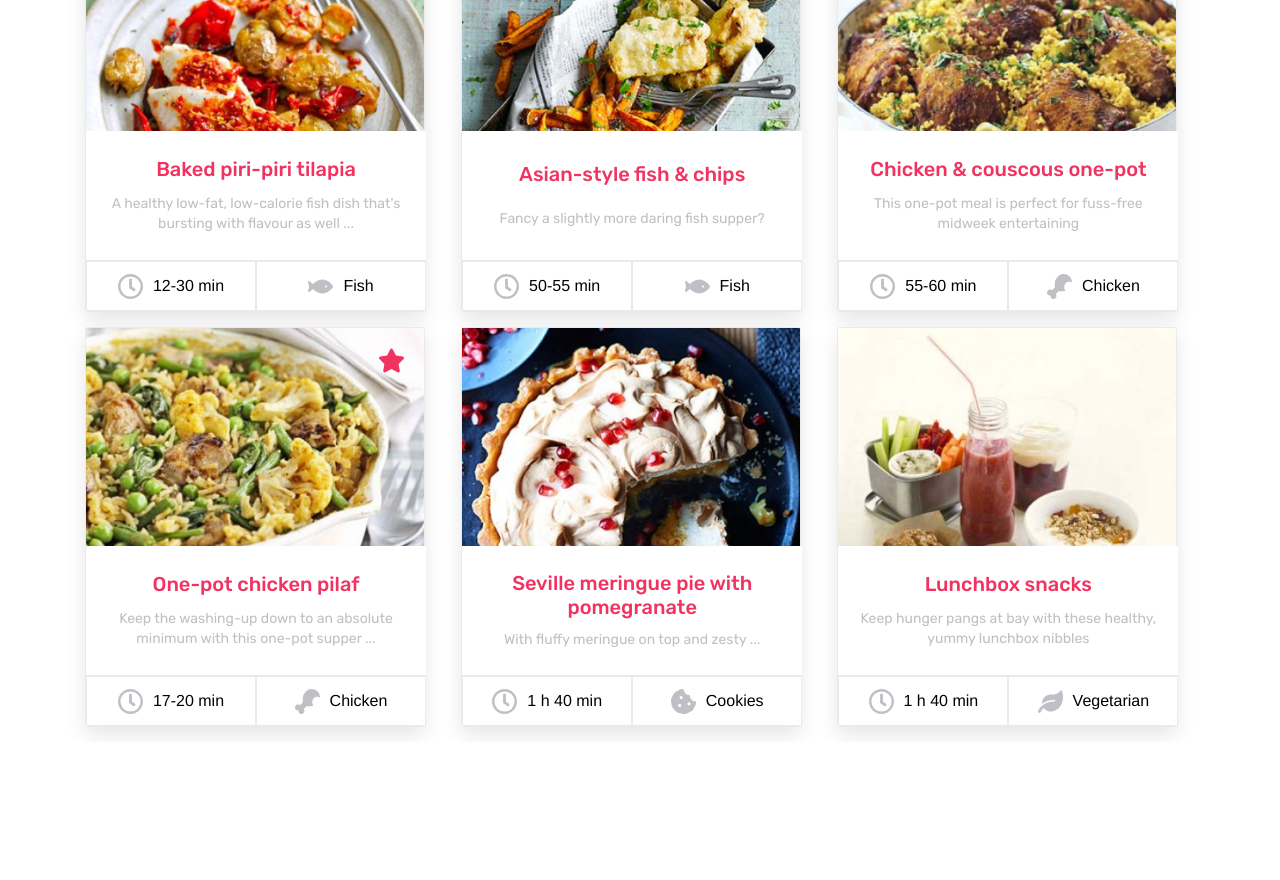
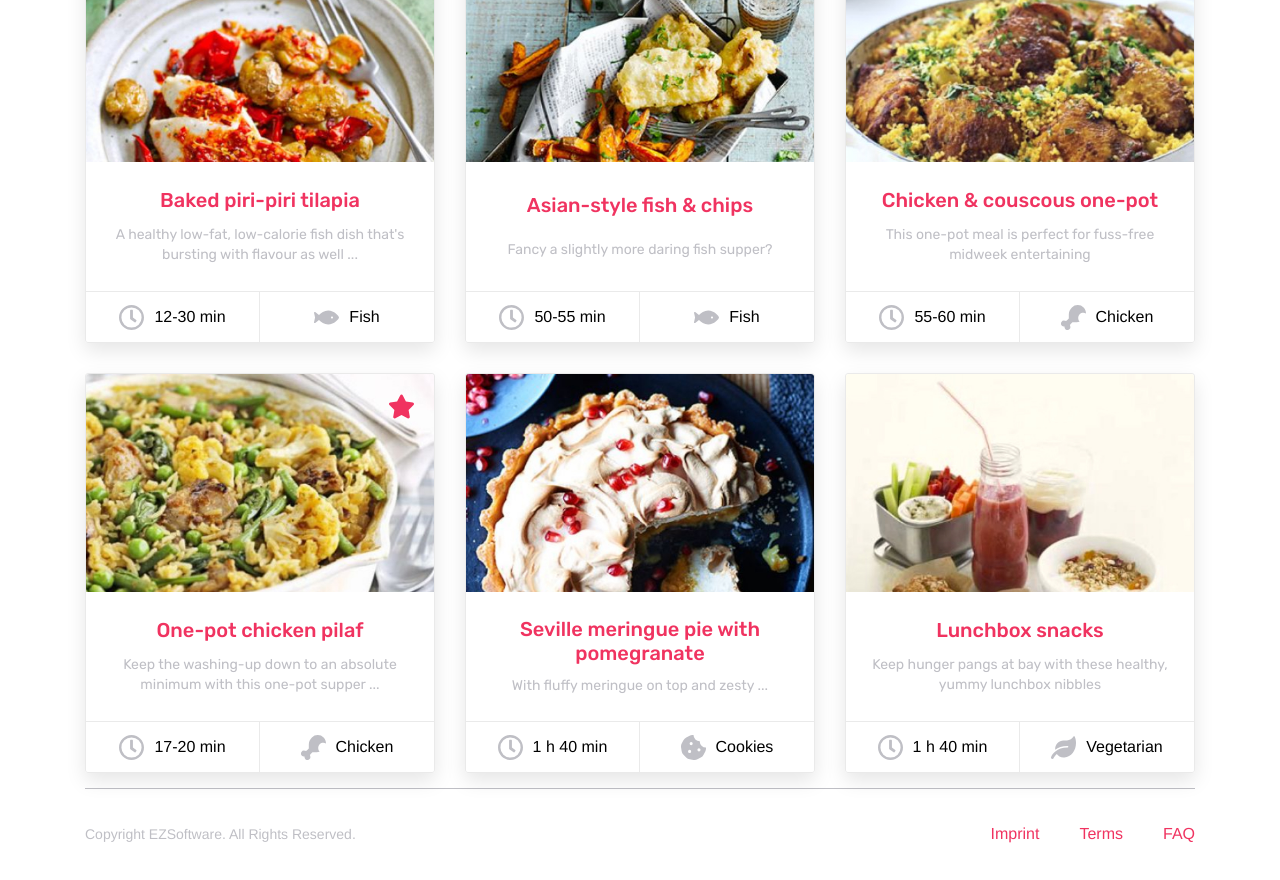
Before and after one commit to YuraKolesnikov/ez-recipe, a Vue app: page / in a window 1280 px wide. Shown: the part 180-1060 px from the top of the page. Before the commit the page ends 922 px from the top, so only its background shows below. Built offline with nearby package versions, Linux system fonts and the light colour scheme.

Commit message:
Fixed minor style bugs in product card

```diff
--- a/src/assets/scss/_grid.scss
+++ b/src/assets/scss/_grid.scss
@@ -29,12 +29,12 @@
 
 .col-3 {
   max-width: 100%;
-  width: calc(33% - 30px);
-  margin: 0 15px;
+  width: calc(100% / 3 - 30px);
+  margin: 15px;
 }
 
 @media screen and (max-width: 768px) {
-  .col-3 { width: calc(50% - 30px); }
+  .col-3 { width: calc(100% / 2 - 30px); }
 }
 
 @media screen and (max-width: 480px) {
--- /dev/null
+++ b/src/assets/scss/_product.scss
@@ -0,0 +1,128 @@
+.product {
+  box-sizing: border-box;
+  height: 400px;
+  margin-bottom: 15px;
+  border: 1px solid #EAEAEA;
+  border-radius: 3px;
+  box-shadow: 0px 8px 20px rgba(0, 0, 0, 0.1);
+  transition: box-shadow .35s ease;
+  position: relative;
+  width: 340px;
+  cursor: pointer;
+  &:hover {
+    box-shadow: 0px 5px 20px 20px rgba(0, 0, 0, 0.1);
+
+    .product__img { filter: brightness(80%); }
+
+    .product__star-icon .icon { opacity: 1; }
+  }
+
+  &__img {
+    height: 340px;
+    transition: filter .35s ease;
+    border-radius: inherit;
+
+    & img {
+      border-radius: inherit;
+    }
+  }
+
+
+  &__body {
+    height: 180px;
+    position: absolute;
+    bottom: 0;
+    background-color: #FFF;
+    width: 100%;
+    display: flex;
+    flex-direction: column;
+    border-radius: 0 0 3px 3px;
+  }
+
+  &__description {
+    width: 100%;
+    height: 130px;
+    display: flex;
+    justify-content: space-around;
+    align-items: center;
+    flex-direction: column;
+    padding: 20px;
+    border-bottom: 1px solid #EAEAEA;
+  }
+
+  &__title {
+    font-family: Rubik;
+    font-style: normal;
+    font-weight: 500;
+    font-size: 20px;
+    line-height: 24px;
+    color: #F03360;
+  }
+
+  &__caption {
+    font-family: Rubik;
+    font-style: normal;
+    font-weight: normal;
+    font-size: 14px;
+    line-height: 20px;
+    color: #BFBFC5;
+  }
+
+  &__info {
+    display: flex;
+  }
+
+  &__info-item {
+    width: 50%;
+    height: 50px;
+    display: flex;
+    justify-content: center;
+    align-items: center;
+    &:nth-child(1) {
+      border-right: 1px solid #EAEAEA;
+    }
+    & .icon {
+      width: 25px;
+      height: 25px;
+      margin-right: 10px;
+    }
+  }
+
+  &__star-icon {
+    position: absolute;
+    top: 20px;
+    right: 20px;
+
+    & .icon {
+      width: 25px;
+      height: 25px;
+      fill: #fff;
+      opacity: 0;
+      transition: opacity .35s ease;
+
+      &:hover {
+        fill: #F03360;
+      }
+
+      &.active {
+        opacity: 1;
+        fill: #F03360;
+      }
+    }
+  }
+
+  /* width: 100%;
+  border: 1px solid rgb(175, 175, 175);
+  border-radius: 5px;
+  margin-bottom: 25px;
+  transition: border .35s ease;
+
+  &__info {
+    display: block;
+  }
+
+  &.active {
+    border: 1px solid tomato;
+    transition: border .35s ease;
+  } */
+}
--- a/src/assets/scss/main.scss
+++ b/src/assets/scss/main.scss
@@ -1,5 +1,7 @@
 @import "./vars";
 @import "./reset";
+@import "./nav";
+@import "./product";
 @import "./grid";
 @import "./button";
 .button {
--- /dev/null
+++ b/src/components/Footer.vue
@@ -0,0 +1,64 @@
+<template>
+  <footer class="footer">
+    <div class="container">
+      <div class="line"></div>
+      <div class="footer__main">
+        <div style="margin: 15px;">
+          <span class="footer__copyright">Copyright EZSoftware. All Rights Reserved.</span>
+        </div>
+        <div style="margin: 15px;">
+          <ul class="footer__links">
+            <li class="footer__item">
+              <a href="#" class="footer__link">Imprint</a>
+            </li>
+            <li class="footer__item">
+              <a href="#" class="footer__link">Terms</a>
+            </li>
+            <li class="footer__item">
+              <a href="#" class="footer__link">FAQ</a>
+            </li>
+          </ul>
+        </div>
+      </div>
+    </div>
+  </footer>
+</template>
+<script>
+export default {
+  name: "Footer"
+};
+</script>
+<style lang="scss">
+.footer {
+  &__main {
+    display: flex;
+    padding: 20px 0 50px;
+    margin: 0 -15px;
+    align-items: center;
+    justify-content: space-between;
+  }
+
+  &__copyright {
+    font-size: 14px;
+    line-height: 20px;
+    color: #bfbfc5;
+  }
+
+  &__links {
+    display: flex;
+  }
+
+  &__item {
+    margin-left: 40px;
+  }
+
+  &__link {
+    color: #f03360;
+  }
+}
+
+.line {
+  border-top: 1px solid #bfbfc5;
+  height: 0;
+}
+</style>
--- a/src/components/IconBase.vue
+++ /dev/null
@@ -1,17 +0,0 @@
-<template>
-  <svg class="icon">
-    <title
-      :id="iconName"
-    >{{ iconName }} icon</title>
-    <g>
-      <slot />
-    </g>
-  </svg>
-</template>
-<script>
-export default {
-  props: {
-    iconName: String
-  }
-}
-</script>
--- a/src/components/Product.vue
+++ b/src/components/Product.vue
@@ -36,13 +36,8 @@
   </div>
 </template>
 <script>
-import IconBase from './IconBase.vue'
-
 export default {
   name: 'Product',
-  components: {
-    IconBase
-  },
   props: {
     product: Object,
     callback: Function
@@ -55,123 +50,5 @@ export default {
 }
 </script>
 <style lang="scss">
-  .product {
-    box-sizing: border-box;
-    height: 400px;
-    margin-bottom: 15px;
-    border: 1px solid #EAEAEA;
-    border-radius: 3px;
-    box-shadow: 0px 8px 20px rgba(0, 0, 0, 0.1);
-    transition: box-shadow .35s ease;
-    position: relative;
-    width: 340px;
-    &:hover {
-      box-shadow: 0px 5px 20px 20px rgba(0, 0, 0, 0.1);
 
-      .product__img { filter: brightness(80%); }
-
-      .product__star-icon .icon { opacity: 1; }
-    }
-
-    &__img {
-      height: 340px;
-      transition: filter .35s ease;
-    }
-
-    &__body {
-      height: 180px;
-      position: absolute;
-      bottom: 0;
-      background-color: #FFF;
-      width: 340px;
-      display: flex;
-      flex-direction: column;
-    }
-
-    &__description {
-      width: 100%;
-      height: 130px;
-      display: flex;
-      justify-content: space-around;
-      align-items: center;
-      flex-direction: column;
-      padding: 20px;
-      border-bottom: 1px solid #EAEAEA;
-    }
-
-    &__title {
-      font-family: Rubik;
-      font-style: normal;
-      font-weight: 500;
-      font-size: 20px;
-      line-height: 24px;
-      color: #F03360;
-    }
-
-    &__caption {
-      font-family: Rubik;
-      font-style: normal;
-      font-weight: normal;
-      font-size: 14px;
-      line-height: 20px;
-      color: #BFBFC5;
-    }
-
-    &__info {
-      display: flex;
-    }
-
-    &__info-item {
-      width: 50%;
-      height: 50px;
-      border: 1px solid #EAEAEA;
-      display: flex;
-      justify-content: center;
-      align-items: center;
-
-      & .icon {
-        width: 25px;
-        height: 25px;
-        margin-right: 10px;
-      }
-    }
-
-    &__star-icon {
-      position: absolute;
-      top: 20px;
-      right: 20px;
-
-      & .icon {
-        width: 25px;
-        height: 25px;
-        fill: #fff;
-        opacity: 0;
-        transition: opacity .35s ease;
-
-        &:hover {
-          fill: #F03360;
-        }
-
-        &.active {
-          opacity: 1;
-          fill: #F03360;
-        }
-      }
-    }
-
-    /* width: 100%;
-    border: 1px solid rgb(175, 175, 175);
-    border-radius: 5px;
-    margin-bottom: 25px;
-    transition: border .35s ease;
-
-    &__info {
-      display: block;
-    }
-
-    &.active {
-      border: 1px solid tomato;
-      transition: border .35s ease;
-    } */
-  }
 </style>
--- a/src/views/Home.vue
+++ b/src/views/Home.vue
@@ -1,23 +1,22 @@
 <template>
   <div class="home">
     <div class="container">
-      <div class="row" style="text-align: center">
+      <div style="text-align: left">
         <p>Dishes: {{favorites}}</p>
         <p>Favories: {{ favoritesLength }} items</p>
       </div>
       <div class="row">
-        <div
+        <Product
           v-for="(product, key, index) in productData"
           :key="index"
-          class="col-3">
-          <Product
-            :product="product"
-            :callback="changeStatus"
-            :class="{ 'active': product.favorite }"
-          />
-        </div>
+          class="col-3"
+          :product="product"
+          :callback="changeStatus"
+          :class="{ 'active': product.favorite }"
+        />
       </div>
     </div>
+    <Footer />
   </div>
 </template>
 
@@ -25,10 +24,12 @@
 import productData from '@/assets/db/data.json'
 
 import Product from '@/components/Product.vue'
+import Footer from '@/components/Footer.vue'
 export default {
   name: 'home',
   components: {
-    Product
+    Product,
+    Footer
   },
   data() {
     return {
```
Also changed, not shown: src/components/Navbar.vue (added, +22 -0 lines), src/assets/scss/_nav.scss (added).
